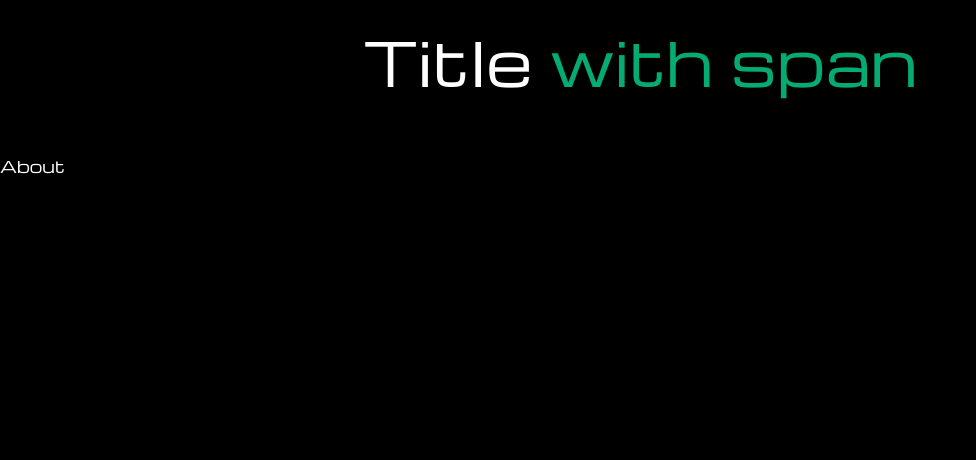
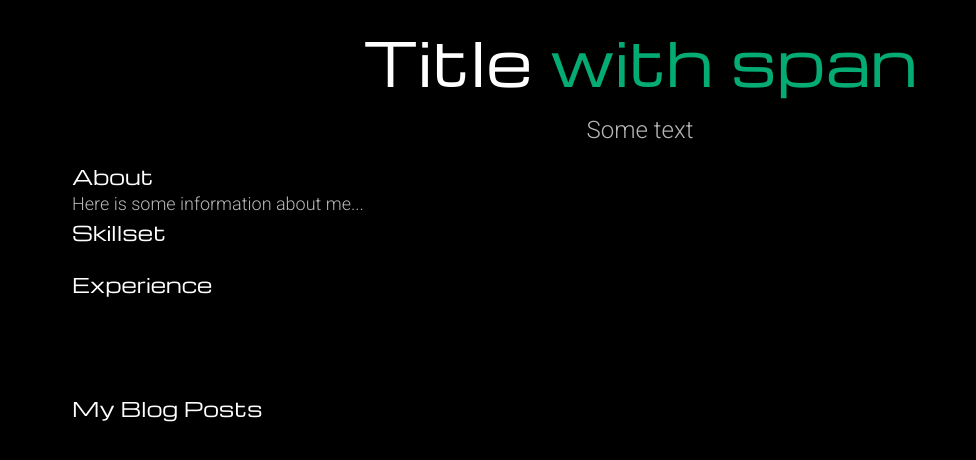
Before and after one commit to crazydeveloper914/dev-portfolio, a React (Create React App) app: page / in a window 1280 px wide. Shown: the top 460 px of the page, without its empty margins (0-976 px from the left). Built offline with nearby package versions, Linux system fonts and the light colour scheme.

Commit message:
add section and skill tag components

```diff
--- a/src/App.tsx
+++ b/src/App.tsx
@@ -1,13 +1,40 @@
 import React from 'react';
 import Header from './components/Header';
-import About from './components/About';
+import Section from './components/Section';
+import { about, skills, experiences, posts } from './data/content';
 
 const App: React.FC = () => {
   return (
-      <div className="bg-black min-h-screen">
-        <Header />
-        <About />
-      </div>
+    <div className="bg-black min-h-screen">
+      <div className="container mx-auto">
+      <Header />
+      <Section title="About">
+        <p className='text text-lg'>{about.text}</p>
+      </Section>
+      <Section title="Skillset">
+        {skills.map(skill => <span key={skill}>{skill}</span>)}
+      </Section>
+      <Section title="Experience">
+        {experiences.map((exp, index) => (
+          <div key={index}>
+            <h2>{exp.title}</h2>
+            <p>{exp.date}</p>
+            <p>{exp.text}</p>
+            {exp.skills.map(skill => <span key={skill}>{skill}</span>)}
+          </div>
+        ))}
+      </Section>
+      <Section title="My Blog Posts">
+        {posts.map((post, index) => (
+          <div key={index}>
+            <h2>{post.title}</h2>
+            <p>{post.date}</p>
+            <p>{post.excerpt}</p>
+          </div>
+        ))}
+      </Section>
+    </div>
+    </div>
   );
 }
 
--- a/src/components/About.tsx
+++ /dev/null
@@ -1,12 +0,0 @@
-import React from 'react';
-
-const About: React.FC = () => {
-    return (
-        <div>
-            <h1 className='title title-m'>About</h1>
-            <p>This is the about page.</p>
-        </div>
-    );
-};
-
-export default About;
--- a/src/components/Header.tsx
+++ b/src/components/Header.tsx
@@ -7,7 +7,7 @@ const Header: React.FC = () => {
         <h1 className="main-title mb-2">
           Title <span>with span</span>
         </h1>
-        <p className="text-m">Some text</p>
+        <p className="text text-2xl">Some text</p>
       </header>
     </div>
   );
--- /dev/null
+++ b/src/components/Section.tsx
@@ -0,0 +1,15 @@
+import React, { ReactNode } from 'react';
+
+interface SectionProps {
+  title: string;
+  children: ReactNode;
+}
+
+const Section: React.FC<SectionProps> = ({ title, children }) => (
+  <div>
+    <h1 className='title text-xl'>{title}</h1>
+    {children}
+  </div>
+);
+
+export default Section;
--- /dev/null
+++ b/src/components/SkillTag.tsx
@@ -0,0 +1,17 @@
+// SkillTag.tsx
+import React from 'react';
+
+interface SkillTagProps {
+  label: string;
+  variant: 'green' | 'gray';
+}
+
+const SkillTag: React.FC<SkillTagProps> = ({ label, variant }) => {
+  return (
+    <span className={`skill-tag ${variant}`}>
+      {label}
+    </span>
+  );
+};
+
+export default SkillTag;
--- /dev/null
+++ b/src/data/content.tsx
@@ -0,0 +1,39 @@
+export const about = {
+    text: "Here is some information about me..."
+};
+
+export const skills = [
+    'React',
+    'TypeScript',
+    'JavaScript',
+    'HTML',
+    'CSS',
+    'SASS',
+    'Bootstrap',
+    'Tailwind CSS',
+    'Node.js',
+    'Express.js',
+    'MongoDB',
+    'Mongoose',
+    'Git',
+    'Netlify',
+    'Figma',
+    'Scrum',
+];
+
+export const experiences = [
+    {
+        title: "Job Title 1",
+        date: "Jan 2020 - Present",
+        text: "Description of job 1",
+        skills: ['React', 'JavaScript'],
+    },
+];
+
+export const posts = [
+    {
+        title: "Blog Post 1",
+        date: "Feb 2021",
+        excerpt: "Summary of blog post 1",
+    },
+];
--- a/src/data/portfolioData.tsx
+++ /dev/null
@@ -1,18 +0,0 @@
-export const allSkills = [
-    'React',
-    'TypeScript',
-    'JavaScript',
-    'HTML',
-    'CSS',
-    'SASS',
-    'Bootstrap',
-    'Tailwind CSS',
-    'Node.js',
-    'Express.js',
-    'MongoDB',
-    'Mongoose',
-    'Git',
-    'Netlify',
-    'Figma',
-    'Scrum',
-];
--- a/src/styles/main.scss
+++ b/src/styles/main.scss
@@ -24,25 +24,9 @@ $white-color: #ffffff;
 .title {
   font-family: $michroma-font;
   color: $white-color;
-
-  .title-m {
-    font-size: 35px;
-  }
-
-  .title-s {
-    font-size: 25px;
-  }
 }
 
 .text {
   font-family: $roboto-font;
   color: $secondary-color;
-
-  .text-m {
-    font-size: 25px;
-  }
-
-  .text-s {
-    font-size: 20px;
-  }
 }
--- a/tailwind.config.js
+++ b/tailwind.config.js
@@ -4,7 +4,16 @@ module.exports = {
     './src/**/*.{js,jsx,ts,tsx}',
   ],
   theme: {
-    extend: {},
+    container: {
+      center: true,
+      padding: '2rem',
+      screens: {
+        sm: '100%',
+        md: '100%',
+        lg: '1200px',
+        xl: '1200px',
+      },
+    },
   },
   plugins: [],
 }
```
